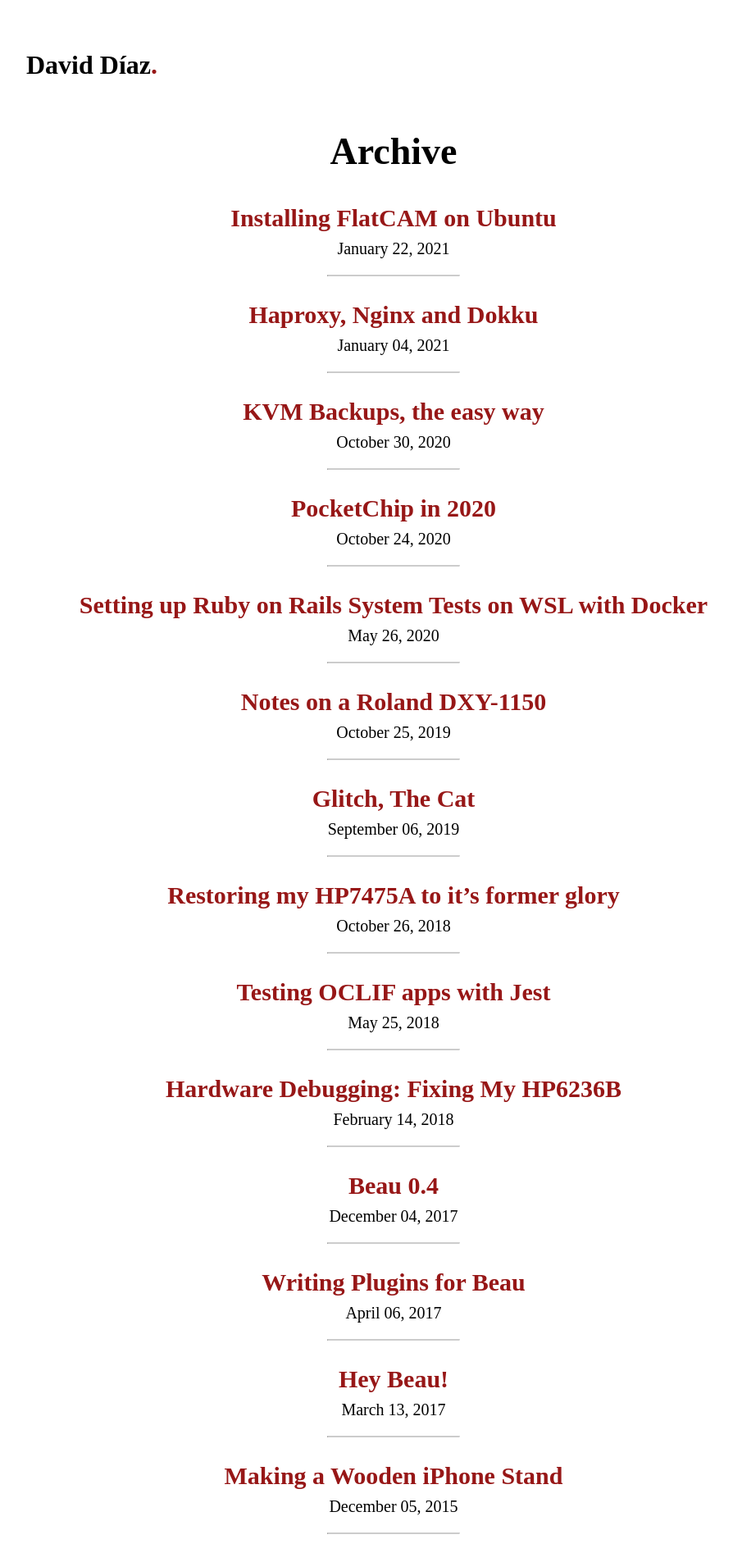
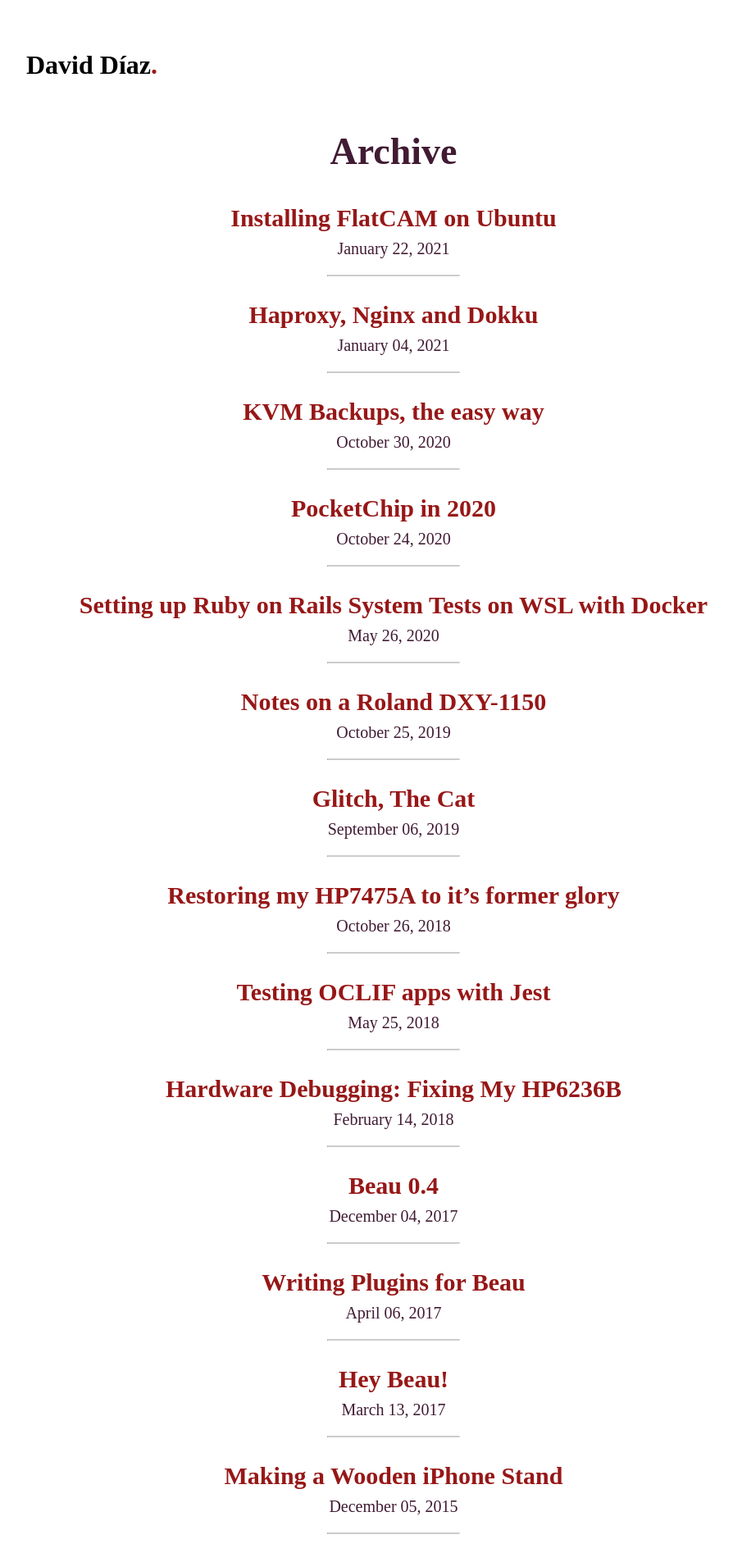
Before and after one commit to Seich/martianwabbit, a Jekyll site: the page built from src/archive.html, in a window 1280 px wide. Shown: the top 1905 px of the page at 82% size, without its empty margins (160-1054 px from the left). Built offline with Jekyll 4.4.1, drawn with Linux system fonts in a browser that asks for light colours.

Commit message:
Updated the body color to make it a bit easier on the eyes.

```diff
--- a/src/css/screen.scss
+++ b/src/css/screen.scss
@@ -11,11 +11,11 @@ body {
   display: flex;
   flex-direction: column;
   min-height: 100vh;
+  color: rgb(65, 27, 51);
 }
 
 a {
-  color: $primary
-;
+  color: $primary;
 
   &:hover {
     text-decoration: none;
```
